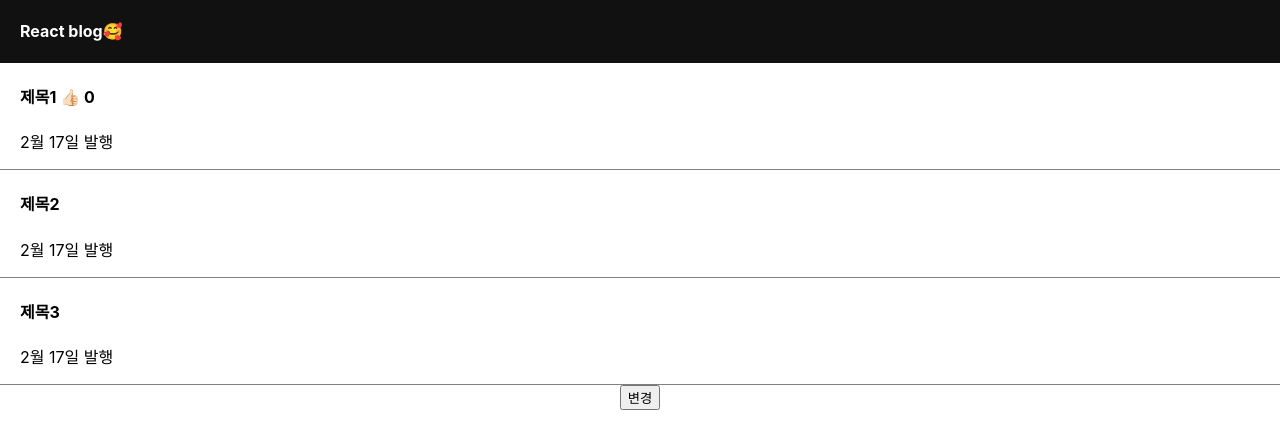
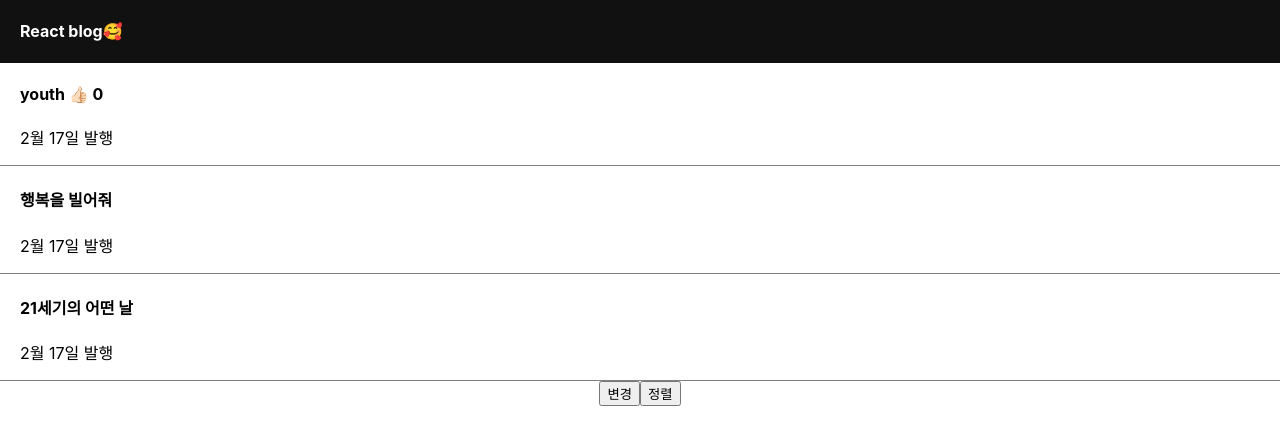
Before and after one commit to dwyjmay/toyproject-blog, a React (Create React App) app: page / in a window 1280 px wide. Shown: the top 448 px of the page. Built offline with nearby package versions, Linux system fonts and the light colour scheme.

Commit message:
강의4. array, object의 state 변경 - 숙제

```diff
--- a/src/App.js
+++ b/src/App.js
@@ -3,7 +3,7 @@ import './App.css';
 import {useState} from "react";
 
 function App() {
-    const [title,setTitle] = useState(['제목1','제목2','제목3']) ;
+    const [title,setTitle] = useState(['youth','행복을 빌어줘','21세기의 어떤 날']) ;
     const [like,setLike] = useState(0);
 
     function myfunc(){
@@ -16,24 +16,12 @@ function App() {
         const arr = [...title]
         arr[0] = "여자 코트 추천" //원본이 아니라 copy본을
         setTitle(arr);
+    }
 
-        /* state 변경함수의 특징 */
-        /* 갈아치우는 기준    ::  기존 state값과 신규 state 값이 같으면 변경해주지 않음 */
-        /* array/object 특징 */
-
-        // let arr = [1,2,3];
-        // 1,2,3이라는 값을 가리키는 화살표에  arr라는 이름을 붙이는 것.
-        // 1,2,3의 위치를 가리키는 주소값을 arr에 저장하는 것.
-        // 1,2.3은 RAM이라는 미지의 공간에 저장되어 있음
-
-        /*title[0] = '여자 코트 추천';
-        setTitle(title);*/
-        //↑ 이게 작동하지 않는 이유는  주소값이 변한 것이 아니기 때문에 state가 변경되었다고 보지 않기 때문.  (reference data type)
-
-
-        //[...] :: spread operator (괄호가 벗겨진다)
-        // ...[1,2,3]      =>   1,2,3
-        //주로 array나 object 자료형을 복사할 때 많이 사용.
+    function sortList(){
+        const arr = [...title];
+        const sortedArr = arr.sort();
+        setTitle(sortedArr)
     }
 
     return (
@@ -54,6 +42,7 @@ function App() {
                 <p>2월 17일 발행</p>
             </div>
             <button onClick={changeTitle}>변경</button>
+            <button onClick={sortList}>정렬</button>
         </div>
     );
 }
```
